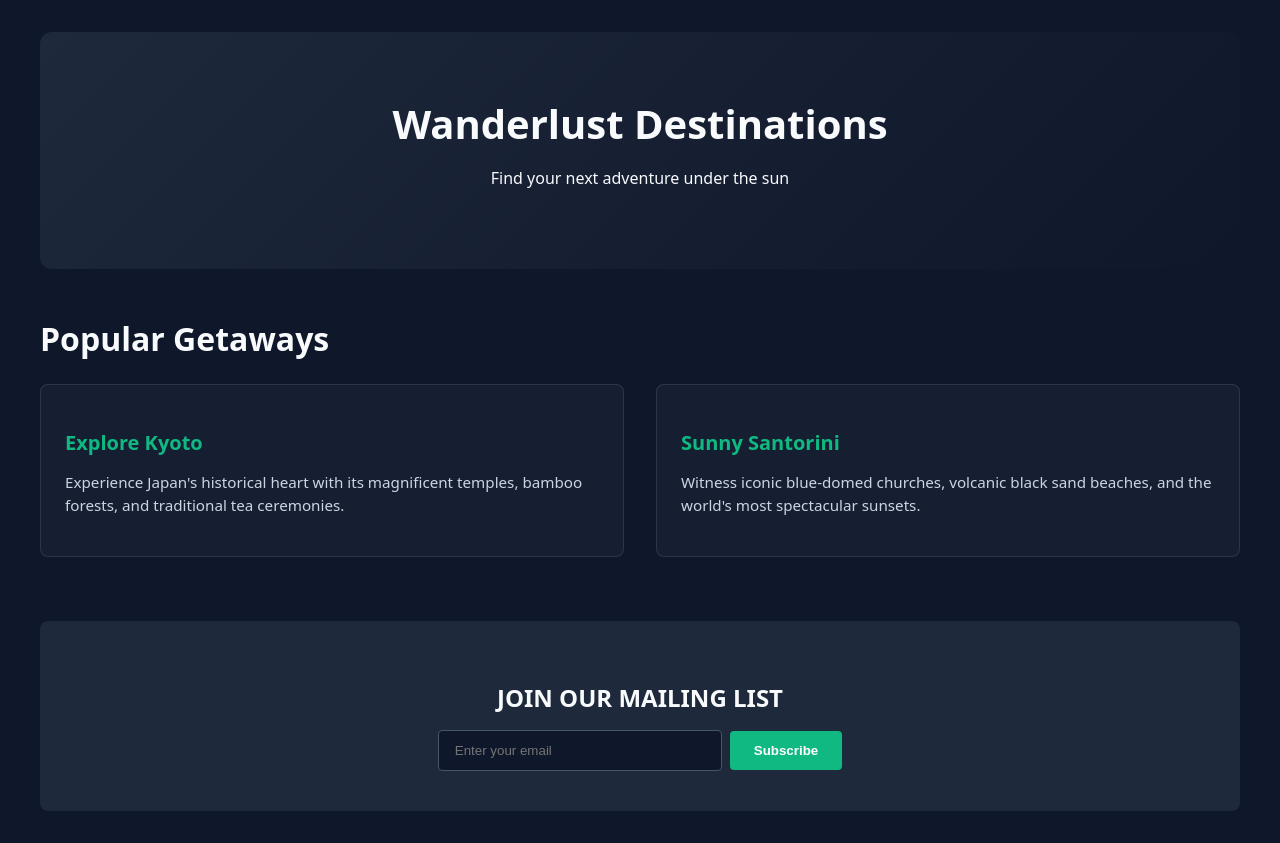
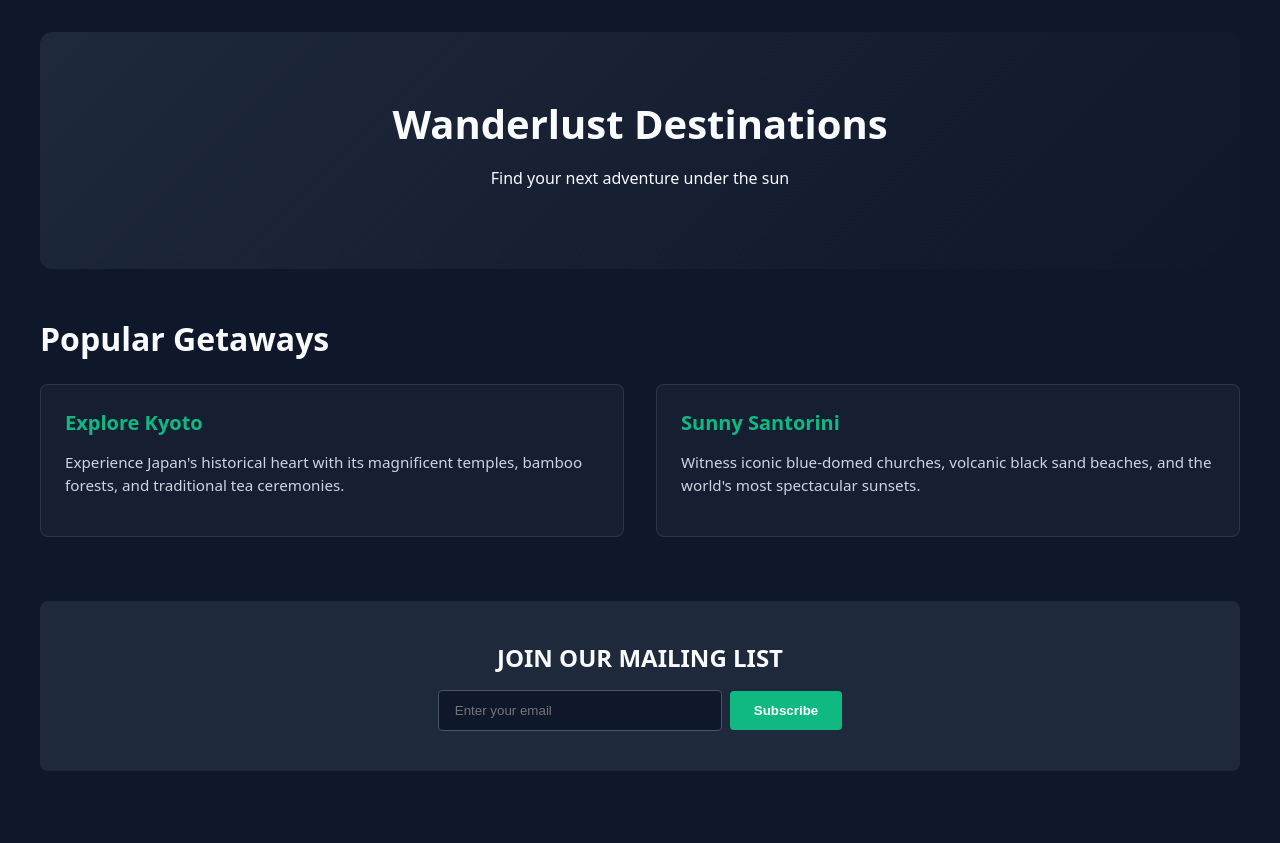
Before and after one commit to adrianbadarau/a11y-visual-heading-checker-skill, a React (Vite) app in the folder apps/travel-app/: page / in a window 1280 px wide. After the commit the page ends 803 px from the top, so only its background shows below. Built offline with nearby package versions, Linux system fonts and the light colour scheme.

Commit message:
test: restore travel-app to broken state containing accessibility violations

```diff
--- a/apps/travel-app/src/App.jsx
+++ b/apps/travel-app/src/App.jsx
@@ -9,26 +9,26 @@ export default function App() {
         <p>Find your next adventure under the sun</p>
       </header>
 
-      {/* VIOLATION 1 FIX: Changed span.pseudo-h2 to h2.pseudo-h2 */}
+      {/* VIOLATION 1: Section header styled with css but using span */}
       <div className="section-container">
-        <h2 className="pseudo-h2">Popular Getaways</h2>
+        <span className="pseudo-h2">Popular Getaways</span>
         <div className="grid">
           <div className="card">
-            {/* VIOLATION 2a FIX: Changed div.pseudo-h3 to h3.pseudo-h3 */}
-            <h3 className="pseudo-h3">Explore Kyoto</h3>
+            {/* VIOLATION 2a: Card title using div */}
+            <div className="pseudo-h3">Explore Kyoto</div>
             <p>Experience Japan's historical heart with its magnificent temples, bamboo forests, and traditional tea ceremonies.</p>
           </div>
           <div className="card">
-            {/* VIOLATION 2b FIX: Changed div.pseudo-h3 to h3.pseudo-h3 */}
-            <h3 className="pseudo-h3">Sunny Santorini</h3>
+            {/* VIOLATION 2b: Card title using div */}
+            <div className="pseudo-h3">Sunny Santorini</div>
             <p>Witness iconic blue-domed churches, volcanic black sand beaches, and the world's most spectacular sunsets.</p>
           </div>
         </div>
       </div>
 
-      {/* VIOLATION 3 FIX: Changed span.pseudo-form-title to h2.pseudo-form-title */}
+      {/* VIOLATION 3: Form header using span */}
       <div className="newsletter-section">
-        <h2 className="pseudo-form-title">Join Our Mailing List</h2>
+        <span className="pseudo-form-title">Join Our Mailing List</span>
         <form onSubmit={(e) => e.preventDefault()}>
           <input type="email" placeholder="Enter your email" aria-label="Email Address" />
           <button type="submit">Subscribe</button>
```
